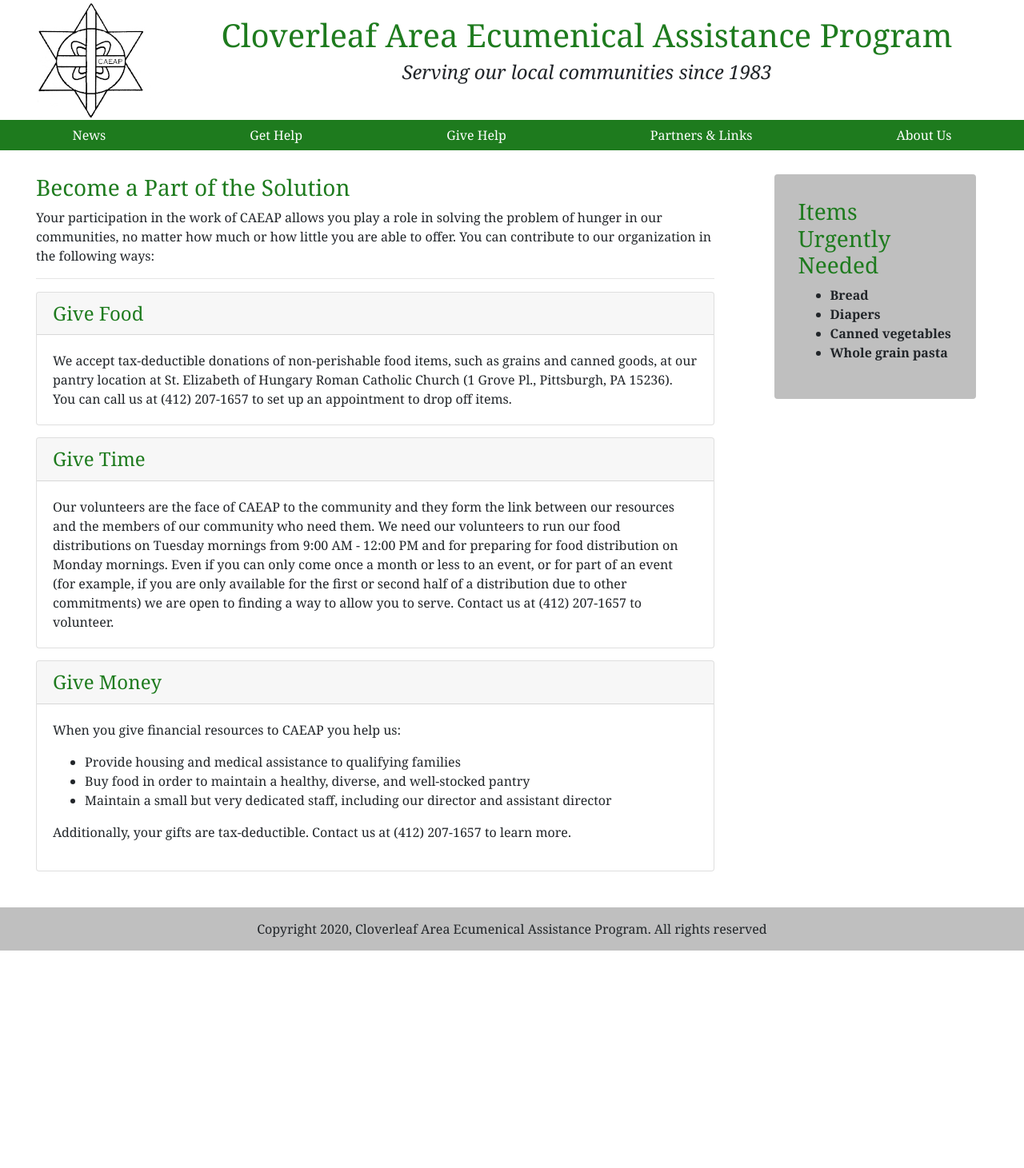
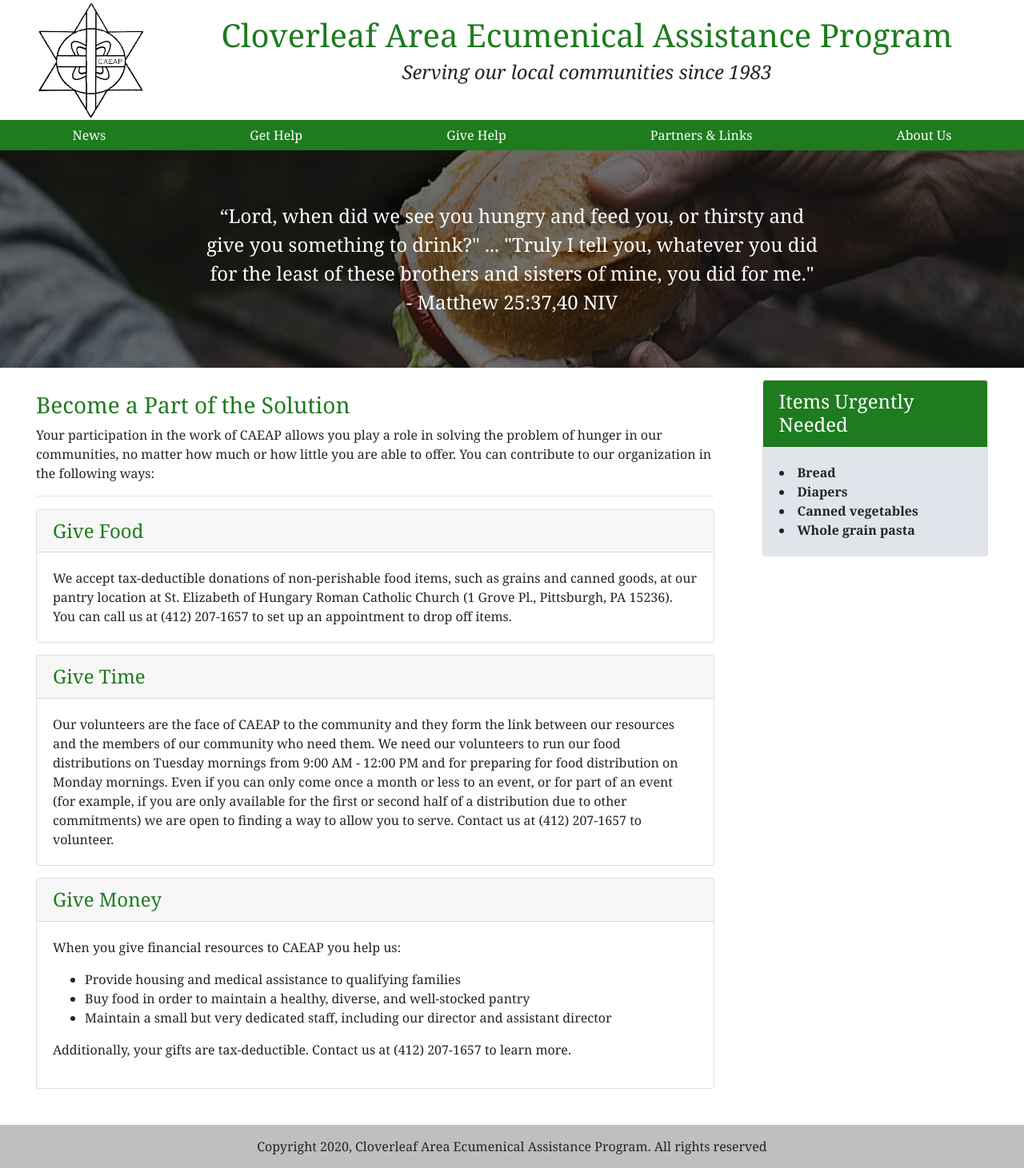
Before and after one commit to Cloverleaf-Food-Bank/cloverleaf-food-bank.github.io, a Jekyll site: the page built from givehelp.html, in a window 1280 px wide. Shown: the whole page at 80% size. Built offline with Jekyll 4.4.1, drawn with Linux system fonts in a browser that asks for light colours; before the commit the page ends 1189 px from its top, so only the background shows below that.

Commit message:
Updates to givehelp page

```diff
--- a/givehelp.html
+++ b/givehelp.html
@@ -4,18 +4,30 @@
 permalink: givehelp
 ---
 
-<!--<div id="quote-container" class="d-flex justify-content-center align-items-center" style="width: 100%; height: 100%; background: linear-gradient( rgba(0, 0, 0, 0.5), rgba(0, 0, 0, 0.5) ), url('sharing-bread-crpd1.jpg'); background-repeat: no-repeat; background-position: center center; background-size: cover">
+<div id="quote-container" class="d-flex justify-content-center align-items-center"
+style="width: 100%; height: 100%; background: linear-gradient( rgba(0, 0, 0, 0.5), rgba(0, 0, 0, 0.5) ), url('sharing-bread-crpd1.jpg'); background-repeat: no-repeat; background-position: center center; background-size: cover">
   <div id="matthew-quote" style="color: white; font-size: 150%; background-color: transparent; text-align: center; margin: 5% 20% 5% 20%;">
      “Lord, when did we see you hungry and feed you, or thirsty and give you something to drink?" ... "Truly I tell you,
       whatever you did for the least of these brothers and sisters of mine, you did for me." - Matthew 25:37,40 NIV
   </div>
-</div>-->
+</div>
 <section class="row container-fluid" id="section-container">
-  <div class="col-md-3" style="padding: 30px; background-color: white">
+  <!--<div class="col-md-3" style="padding: 30px; background-color: white">
     <div class="rounded" style="background-color: #bfbfbf; padding: 15px">
       <div style="padding: 15px">
         <h3 style="color: #1e7b1e">Items Urgently Needed</h3>
         <ul>
+          {% for item in site.data.itemsNeeded %}
+          <li><strong>{{ item }}</strong></li>
+          {% endfor %}
+        </ul>
+      </div>
+    </div>
+  </div>-->
+  <div class="col-md-3" style="padding: 15px; background-color: white">
+    <div class="card">
+      <div class="card-header h4" style="color: white; background-color: #1e7b1e">Items Urgently Needed</div>
+      <div class="card-body" style="background-color: #e1e5eb">
           {% for item in site.data.itemsNeeded %}
           <li><strong>{{ item }}</strong></li>
           {% endfor %}
```
